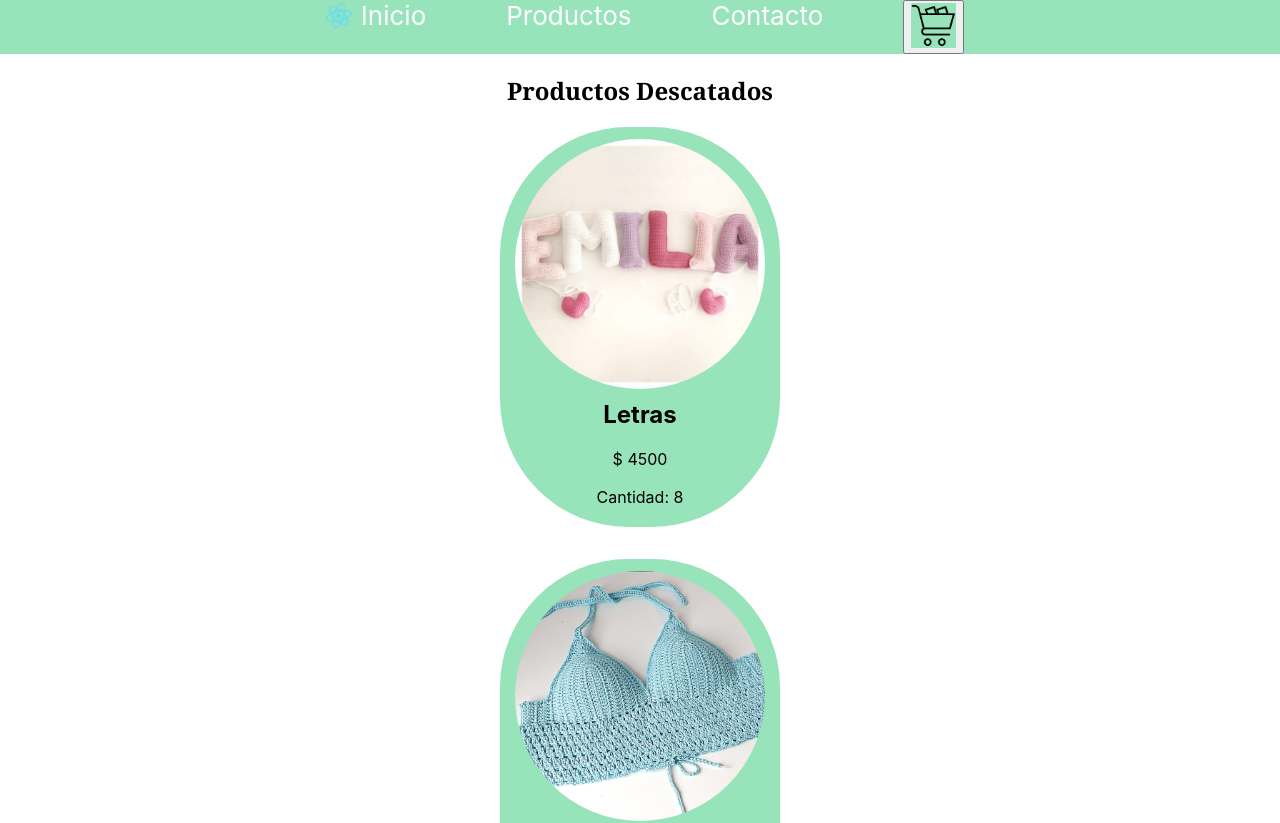
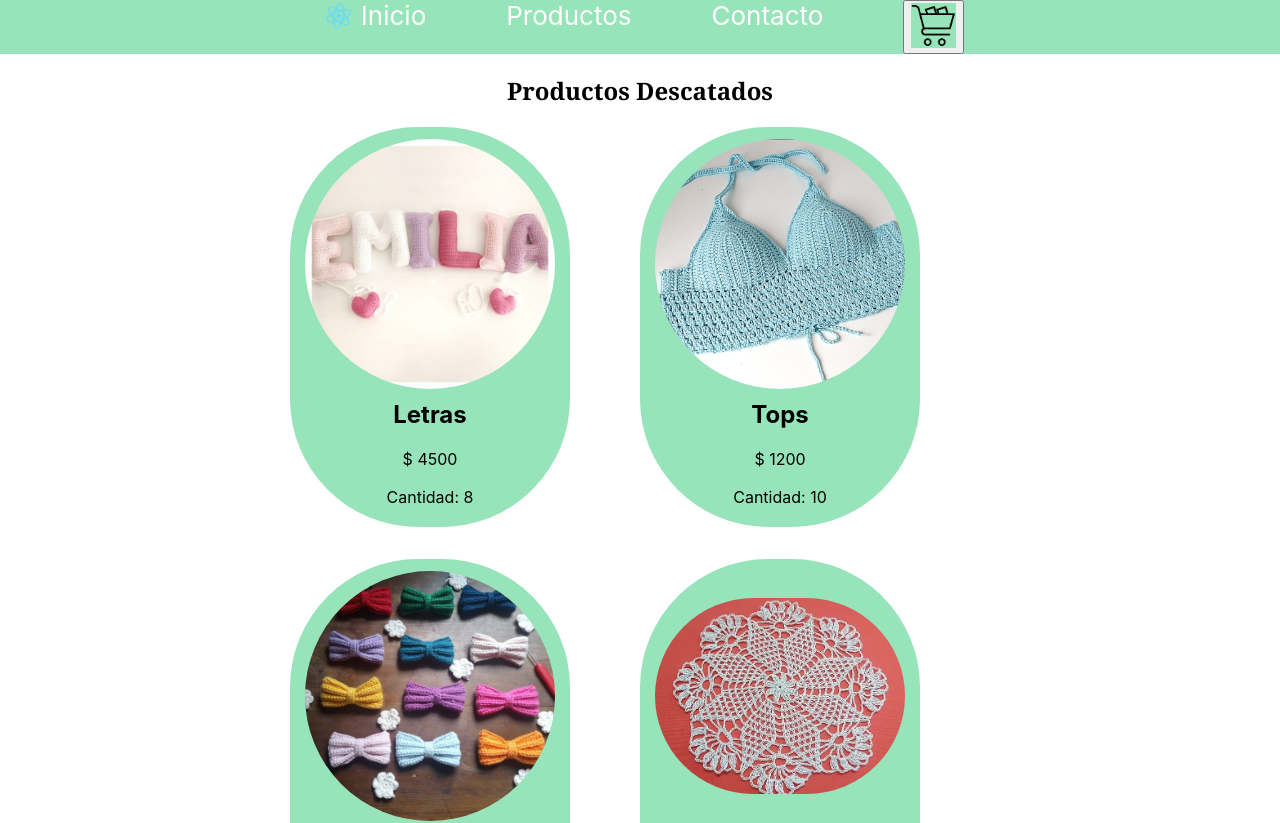
Before and after one commit to SantiagoFuentesGibert/primer-proyecto-react-js, a React (Create React App) app: page / in a window 1280 px wide. Shown: the top 823 px of the page. Built offline with nearby package versions, Linux system fonts and the light colour scheme.

Commit message:
Puliendo detalles

```diff
--- a/src/App.js
+++ b/src/App.js
@@ -7,7 +7,7 @@ import ItemListContainer from './Components/ItemListContainer/ItemListContainer'
 function App() {
   const stock = 10;
   return (
-    <body className="App">
+    <div className="App">
       <header className="App-header">
         <img src={logo} className="App-logo" alt="logo" />
         <NavBar />
@@ -21,7 +21,7 @@ function App() {
       <footer>
 
       </footer>
-    </body>
+    </div>
   );
 }
 
--- a/src/Components/Item/Item.js
+++ b/src/Components/Item/Item.js
@@ -1,7 +1,7 @@
 import './Item.style.css';
 const Item = ({nombre, precio, image, cantidad}) => {
     return (
-        <article className='contendorProductos'>
+        <article className='contendorProductos text-focus-in '>
             <img className="img" src={image} alt={nombre}/>
             <h2>{nombre}</h2>
             <span>$ {precio}</span>
--- a/src/Components/Item/Item.style.css
+++ b/src/Components/Item/Item.style.css
@@ -16,3 +16,33 @@
     margin-bottom: 2rem;
     border-radius: 8rem;
 }
+
+.text-focus-in {
+	-webkit-animation: text-focus-in 1s cubic-bezier(0.550, 0.085, 0.680, 0.530) 2s both;
+	        animation: text-focus-in 1s cubic-bezier(0.550, 0.085, 0.680, 0.530) 2s both;
+}
+
+@-webkit-keyframes text-focus-in {
+        0% {
+        -webkit-filter: blur(12px);
+                filter: blur(12px);
+        opacity: 0;
+        }
+        100% {
+        -webkit-filter: blur(0px);
+                filter: blur(0px);
+        opacity: 1;
+        }
+    }
+@keyframes text-focus-in {
+        0% {
+        -webkit-filter: blur(12px);
+                filter: blur(12px);
+        opacity: 0;
+        }
+        100% {
+        -webkit-filter: blur(0px);
+                filter: blur(0px);
+        opacity: 1;
+        }
+    }
--- a/src/Components/ItemList/ItemList.js
+++ b/src/Components/ItemList/ItemList.js
@@ -2,8 +2,15 @@ import Item from '../Item/Item';
 import './ItemList.style.css'
 const ItemList = ({lista}) => {
     return (
-        <div>
-            {lista.map((product) => (<Item nombre={product.nombre} precio={product.precio} image={product.image} cantidad={product.cantidad}/>))
+        <div className='probando'>
+            {lista.map((product) => (
+            <Item
+            key={product.id}
+            nombre={product.nombre}
+            precio={product.precio}
+            image={product.image}
+            cantidad={product.cantidad}/>
+            ))
             }
         </div>
     )
--- a/src/Components/ItemList/ItemList.style.css
+++ b/src/Components/ItemList/ItemList.style.css
@@ -0,0 +1,5 @@
+.probando {
+    display: grid;
+    grid-template-columns: 350px 350px;
+
+}
--- a/src/Components/ItemListContainer/ItemListContainer.js
+++ b/src/Components/ItemListContainer/ItemListContainer.js
@@ -21,8 +21,8 @@ const Productos = (greeting) => {
 
     return (
     <section className='productos'>
-            <h2 className='productos-title'>Productos Descatados {greeting.titulo}</h2>
-            <section className='listaProductos'>
+            <h2 className='productos-title tracking-in-contract '>Productos Descatados {greeting.titulo}</h2>
+            <section className='listaProductos '>
                 <ItemList lista={productList}/>
             </section>
         </section>
--- a/src/Components/ItemListContainer/ItemListContainer.style.css
+++ b/src/Components/ItemListContainer/ItemListContainer.style.css
@@ -17,3 +17,36 @@
     grid-template-columns: 300px 300px;
     grid-template-rows: 250px 250px 250px 250px;
 }
+
+.tracking-in-contract {
+	-webkit-animation: tracking-in-contract 0.8s cubic-bezier(0.215, 0.610, 0.355, 1.000) both;
+	        animation: tracking-in-contract 0.8s cubic-bezier(0.215, 0.610, 0.355, 1.000) both;
+}
+
+
+ @-webkit-keyframes tracking-in-contract {
+    0% {
+      letter-spacing: 1em;
+      opacity: 0;
+    }
+    40% {
+      opacity: 0.6;
+    }
+    100% {
+      letter-spacing: normal;
+      opacity: 1;
+    }
+  }
+  @keyframes tracking-in-contract {
+    0% {
+      letter-spacing: 1em;
+      opacity: 0;
+    }
+    40% {
+      opacity: 0.6;
+    }
+    100% {
+      letter-spacing: normal;
+      opacity: 1;
+    }
+  }
```
